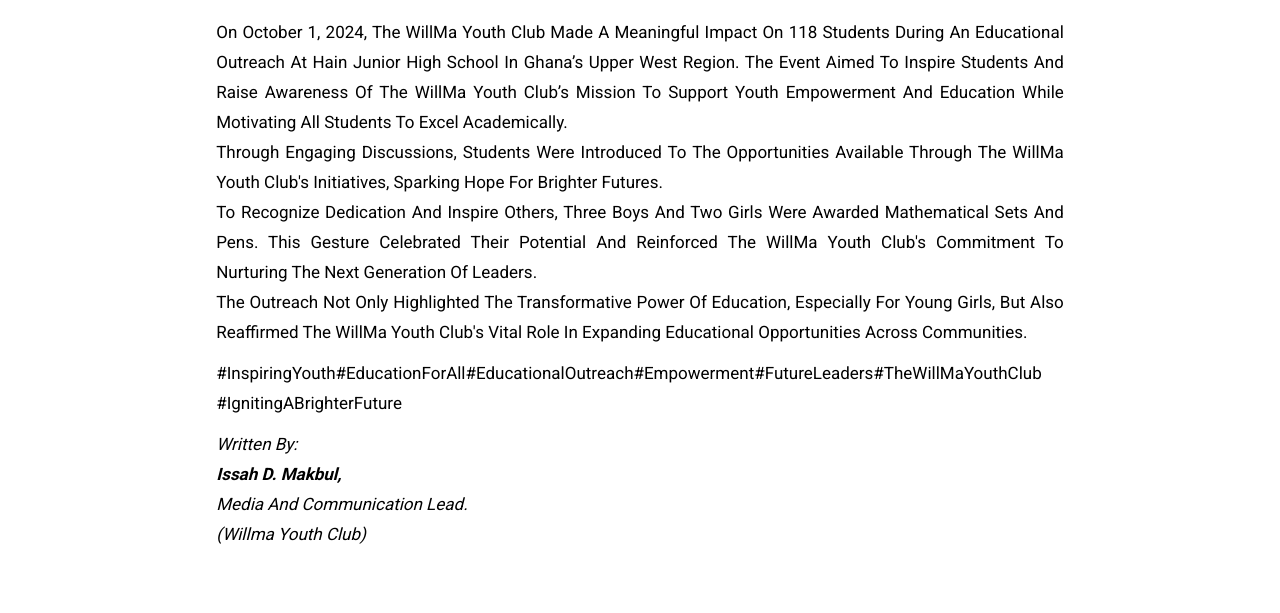
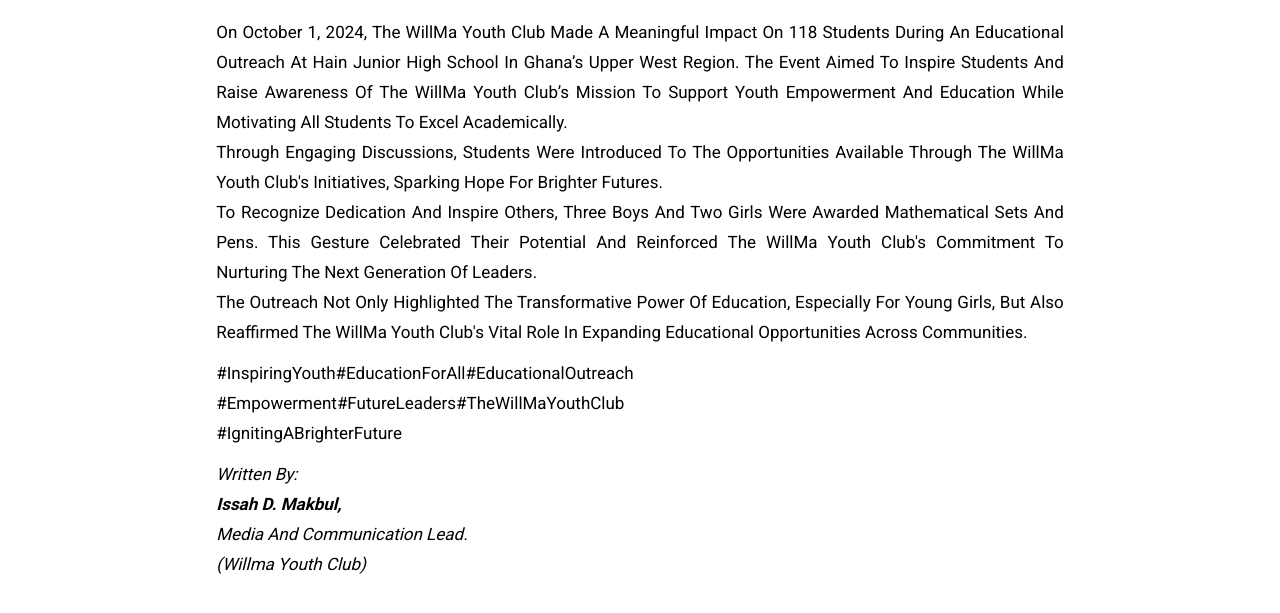
Before and after one commit to Piesie01/WillMa, a plain HTML site: page articles_7.html in a window 1280 px wide. Shown: the part 489-1102 px from the top of the page. Drawn offline with nearby package versions, Linux system fonts and the light colour scheme.

Commit message:
Update articles_7.html

```diff
--- a/articles_7.html
+++ b/articles_7.html
@@ -85,8 +85,8 @@
                 </p><br>
 
                 <P>
-                    #InspiringYouth#EducationForAll#EducationalOutreach#Empowerment#FutureLeaders#TheWillMaYouthClub
-                    #IgnitingABrighterFuture
+                    #InspiringYouth#EducationForAll#EducationalOutreach <br> #Empowerment#FutureLeaders#TheWillMaYouthClub
+                    <br> #IgnitingABrighterFuture
                 </P>
             </div>
             <div class="writer">
```
